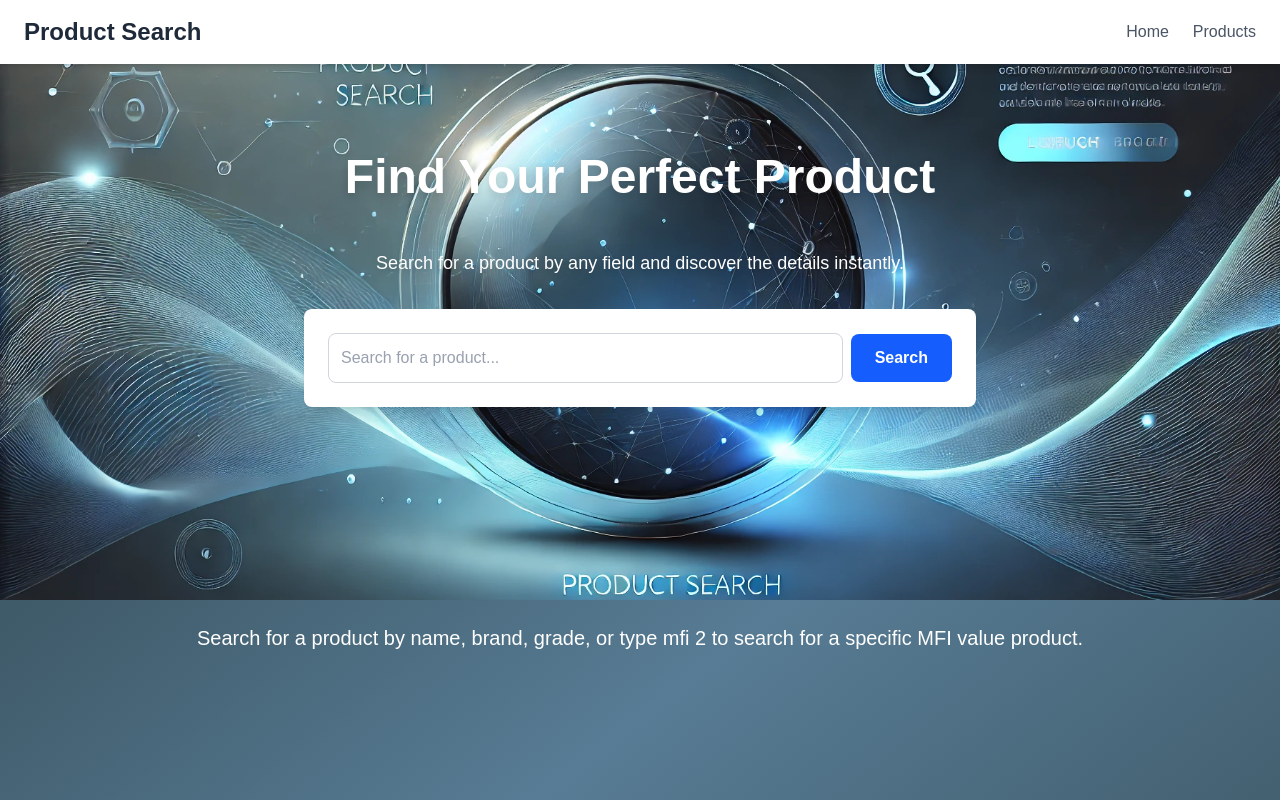
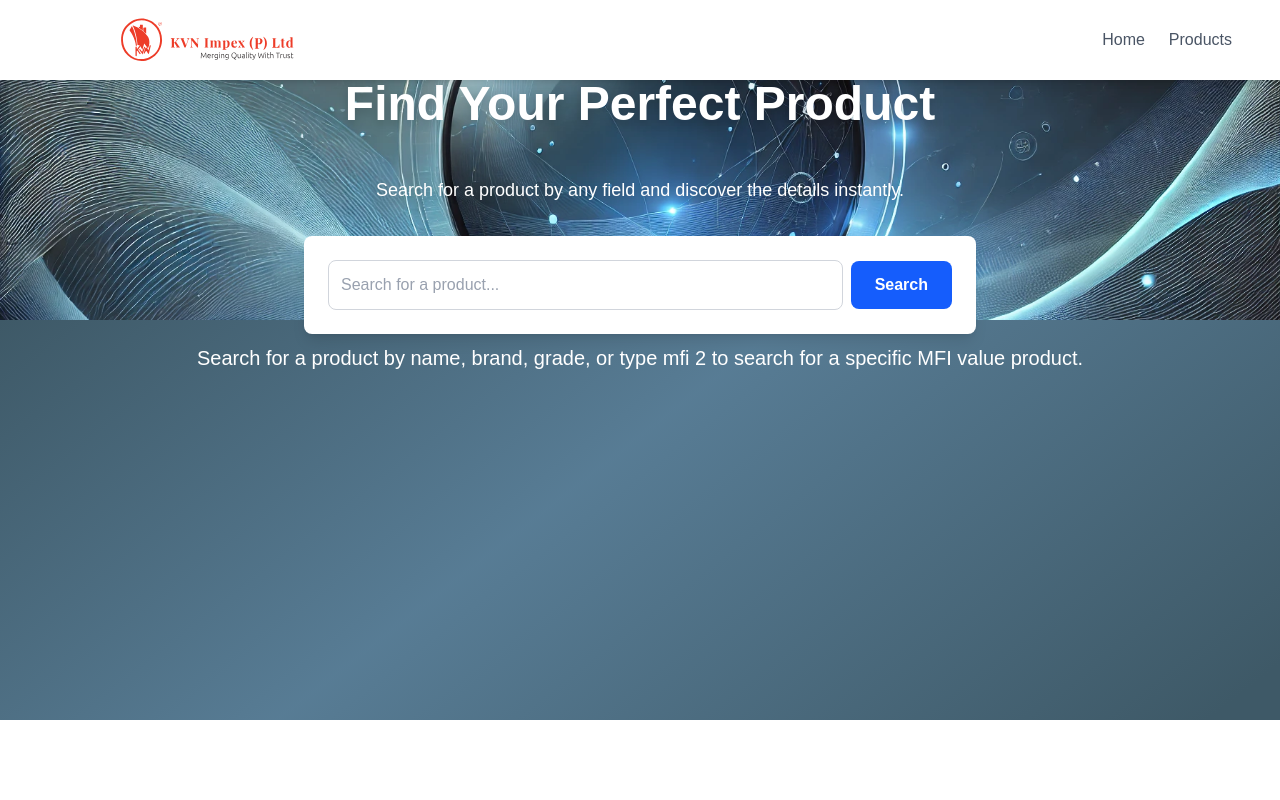
Before and after one commit to abelMarkos2023/productSearch, a Next.js app: page / in a window 1280 px wide. Shown: the top 800 px of the page. Built offline with nearby package versions, Linux system fonts and the light colour scheme.

Commit message:
adding google search sandbox

```diff
--- a/src/app/api/google-search/route.ts
+++ b/src/app/api/google-search/route.ts
@@ -15,32 +15,26 @@ export  async function GET(req:NextRequest) {
 
     if (!query) return NextResponse.json({ error: "Query is required" }, { status: 500 })
 
-    const API_KEY = process.env.NEXT_PUBLIC_GOOGLE_API_KEY;
-    const SEARCH_ENGINE_ID = process.env.SEARCH_ENGINE_ID;
+    const API_KEY = process.env.NEXT_PUBLIC_GOOGLE_API_KEY2;
+    const SEARCH_ENGINE_ID = process.env.NEXT_PUBLIC_SEARCH_ENGINE_ID2;
 
     console.log(API_KEY,SEARCH_ENGINE_ID)
 
     const url = `https://www.googleapis.com/customsearch/v1?q=${encodeURIComponent(query)}&key=${API_KEY}&cx=${SEARCH_ENGINE_ID}`;
+
+
+
 
   //const url = `https://www.googleapis.com/customsearch/v1?q=iphone&cx=c1b45ecaee5804e48&key=AIzaSyBfX6OZ-O4VPKO3IBwk0Mhjz4DZI9w6GTw
 
 
     try {
         const response = await fetch(url);
-        const data = await response.json();
+        const data = await response.json()
+        //const data = await response.json();
         console.log(data)
-        // const result =data.items ? data.items.map(item => ({
-        //     ...item,
-        //     title: item.title,
-        //     link: item.link,
-        //     snippet: item.snippet,
-        //     grade: extractDetail(item.snippet, 'Grade:'),
-        //     mfi: extractDetail(item.snippet, 'MFI:'),
-        //     category: extractDetail(item.snippet, 'Category:'),
-        //     brand: extractDetail(item.snippet, 'Brand:'),
-        //     usage: extractDetail(item.snippet, 'Usage:')
-        //   })) : [];
-          return NextResponse.json({ data }, { status: 200 })
+
+          return NextResponse.json( data , { status: 200 })
     } catch (err) {
        // res.status(500).json({ err,error: "Failed to fetch search results" });
        return NextResponse.json({ err,error: 'Internal Server Error' }, { status: 500 })
--- a/src/app/api/serpAPI/route.ts
+++ b/src/app/api/serpAPI/route.ts
@@ -1,7 +1,9 @@
 import { NextRequest, NextResponse } from 'next/server';
-import SerpApi from 'google-search-results-nodejs';
+//import SerpApi from 'google-search-results-nodejs';
 
 const API_KEY = process.env.API_KEY; // Store this in your .env file
+
+const locations = ["India", "United Kingdom", "Germany"];
 
 export async function GET(req: NextRequest) {
   try {
@@ -43,17 +45,36 @@ export async function GET(req: NextRequest) {
 //     // Construct the search query
 //     const query = `${name}  "Grade: ${grade}" `;
 
-    const search = new SerpApi.GoogleSearch(API_KEY);
+const fetchResults = async (query) => {
+  const results = await Promise.all(
+    locations.map(async (location) => {
+      const response = await fetch(
+        `https://serpapi.com/search.json?q=${query}&location=${location}&api_key=${API_KEY}`
+      );
+      const data = await response.json();
+
+      return data;
+    })
+  );
+
+  //console.log("Search Results:", results);
+
+  return results;
+};
+
+   const serpResults = fetchResults(searchQuery);
+
+    //const search = new SerpApi.GoogleSearch(API_KEY);
 
     // Perform Google search
-    const result = await new Promise((resolve, reject) => {
-      search.json({ q: searchQuery, location: "United States", hl: "en" }, (data) => {
-        if (data) resolve(data);
-        else reject(new Error("Failed to fetch search results"));
-      });
-    });
+    // const result = await new Promise((resolve, reject) => {
+    //   search.json({ q: searchQuery, location: "us", hl: "en" }, (data) => {
+    //     if (data) resolve(data);
+    //     else reject(new Error("Failed to fetch search results"));
+    //   });
+    // });
 
-    return NextResponse.json(result);
+    return NextResponse.json(serpResults);
   } catch (error) {
     return NextResponse.json({ error: 'Google Search failed', details: error }, { status: 500 });
   }
--- a/src/app/layout.tsx
+++ b/src/app/layout.tsx
@@ -2,6 +2,8 @@ import type { Metadata } from "next";
 import { Geist, Geist_Mono } from "next/font/google";
 import "./globals.css";
 import { SearchProvider } from "./context/SearchContext";
+import Image from "next/image";
+import Link from "next/link";
 
 const geistSans = Geist({
   variable: "--font-geist-sans",
@@ -29,12 +31,23 @@ export default function RootLayout({
         className={`${geistSans.variable} ${geistMono.variable} antialiased`}
       >
         <SearchProvider>
+          {/* Navbar */}
+        <nav className="w-full bg-white bg-opacity-90 shadow-md py-4 px-4 md:px-12 flex justify-between items-center fixed top-0 left-0 right-0 z-50">
+          <Link href={'/'} className="text-2xl font-bold text-gray-800">
+            <Image src={`/sitelogo.svg`} alt='Site Logo' height={20} className='h-12 w-40 md:w-80' width={40} />
+          </Link>
+          <ul className="p-0 flex space-x-2 md:space-x-6">
+            <li><Link href="/" className="text-gray-600 hover:text-blue-600">Home</Link></li>
+            <li><Link href="/products" className="text-gray-600 hover:text-blue-600">Products</Link></li>
+          </ul>
+        </nav>
           {children}
         </SearchProvider>
 
       </body>
-      <script async src="https://cse.google.com/cse.js?cx=c1b45ecaee5804e48">
-</script>
+
+
+
 
     </html>
   );
--- a/src/app/page.tsx
+++ b/src/app/page.tsx
@@ -2,7 +2,6 @@
 'use client';
 import { useState } from 'react';
 import { useRouter } from 'next/navigation';
-import Link from 'next/link';
 import type { TProduct } from './product/[id]/page';
 import { useSearch } from './context/SearchContext';
 
@@ -34,23 +33,16 @@ export default function ProductSearch() {
   return (
     <div>
       <div
-        className="h-[75vh] flex flex-col gap-8 bg-cover bg-center px-6"
+        className="h-[40vh] flex flex-col gap-8 bg-cover bg-center px-6"
         style={{
           backgroundImage: "url('/bg1.webp')",
           backgroundSize: "cover",
           backgroundPosition: "center",
           backgroundRepeat: "no-repeat",
-          minHeight: "75vh"
+          minHeight: "40vh"
         }}
       >
-        {/* Navbar */}
-        <nav className="w-full bg-white bg-opacity-90 shadow-md py-4 px-6 flex justify-between items-center fixed top-0 left-0 right-0 z-50">
-          <h2 className="text-2xl font-bold text-gray-800">Product Search</h2>
-          <ul className="flex space-x-6">
-            <li><Link href="/" className="text-gray-600 hover:text-blue-600">Home</Link></li>
-            <li><Link href="/products" className="text-gray-600 hover:text-blue-600">Products</Link></li>
-          </ul>
-        </nav>
+
 
         {/* Hero Section */}
         <div className="flex flex-col items-center gap-8 justify-center flex-grow text-center text-white py-20">
--- /dev/null
+++ b/src/components/GoogleSandbox.tsx
@@ -0,0 +1,36 @@
+
+"use client";
+
+import { useEffect } from "react";
+
+const SEARCH_ENGINE_ID2 = process.env.NEXT_PUBLIC_SEARCH_ENGINE_ID2;
+
+const GoogleSandbox = () => {
+  useEffect(() => {
+    if (window?.document) {
+      // Remove any previous instance of the script
+      const existingScript = document.querySelector(
+        `script[src*="cse.google.com/cse.js"]`
+      );
+      if (existingScript) {
+        existingScript.remove();
+      }
+
+      // Create new script
+      const script = document.createElement("script");
+      script.src = `https://cse.google.com/cse.js?cx=${SEARCH_ENGINE_ID2}`;
+      script.async = true;
+      document.body.appendChild(script);
+    }
+  }, []);
+
+  return (
+    <div>
+      {/* Google Search Box and Results */}
+      <div className="gcse-search" data-as_sitesearch="/"></div>
+      <div className="gcse-searchresults-only"></div>
+    </div>
+  );
+};
+
+export default GoogleSandbox;
```
Also changed, not shown: src/app/product/[id]/page.tsx (+35 -141 lines), public/applogo.svg (added), public/sitelogo.svg (added).
